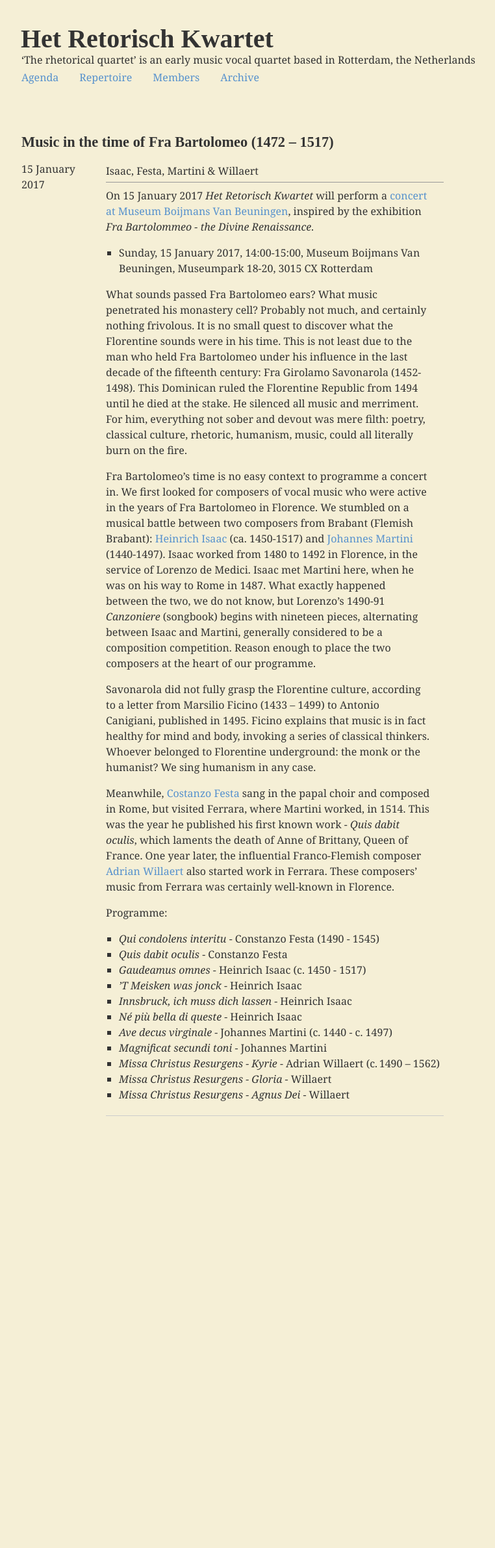
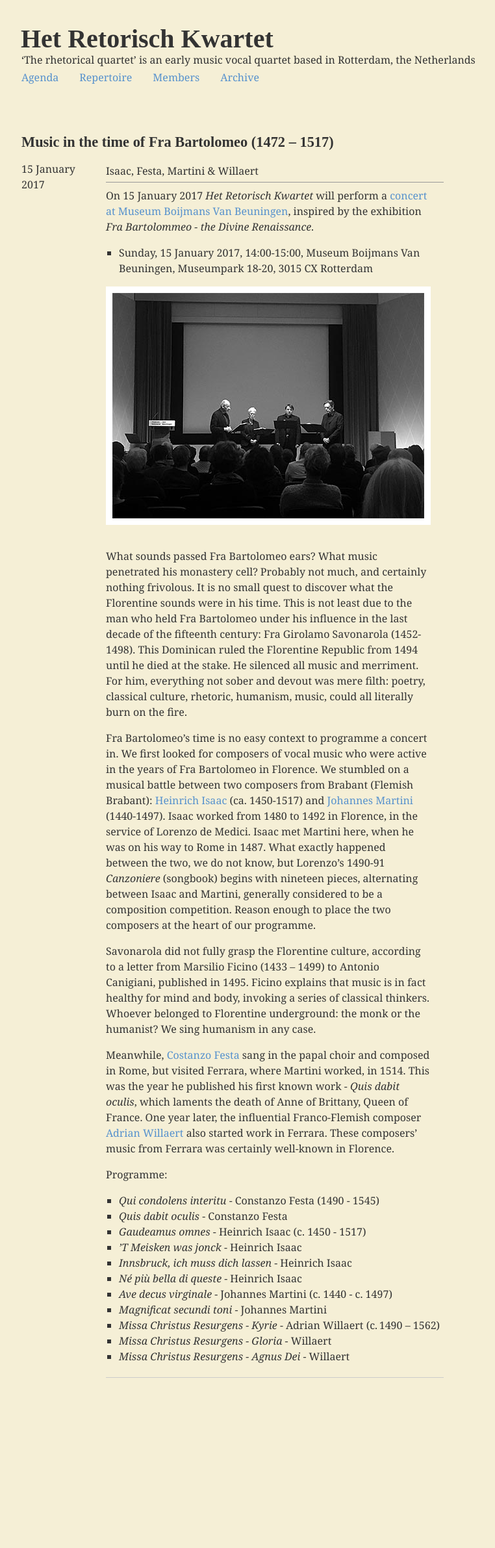
Before and after one commit to retorisch/retorisch.github.io, a Jekyll site: the page built from _posts/2017-01-15-concert.md, in a window 1280 px wide. Shown: the whole page at 65% size, without its empty margins (15-777 px from the left). Built offline with Jekyll 4.4.1, drawn with Linux system fonts in a browser that asks for light colours; some web fonts are replaced; before the commit the page ends 1980 px from its top, so only the background shows below that.

Commit message:
Add photo

```diff
--- a/_posts/2017-01-15-concert.md
+++ b/_posts/2017-01-15-concert.md
@@ -9,6 +9,8 @@ excerpt: Isaac, Festa, Martini & Willaert
 On 15 January 2017 _Het Retorisch Kwartet_ will perform a [concert at Museum Boijmans Van Beuningen](http://www.boijmans.nl/en/7/calendar-exhibitions/calendaritem/1262/fra-bartolommeo), inspired by the exhibition _Fra Bartolommeo - the Divine Renaissance_.
 
 * Sunday, 15 January 2017, 14:00-15:00, Museum Boijmans Van Beuningen, Museumpark 18-20, 3015 CX Rotterdam
+
+![Het Retorisch Kwartet at Boijmans](image/2017-01-15.jpg)
 
 What sounds passed Fra Bartolomeo ears? What music penetrated his monastery cell?
 Probably not much, and certainly nothing frivolous.
```
